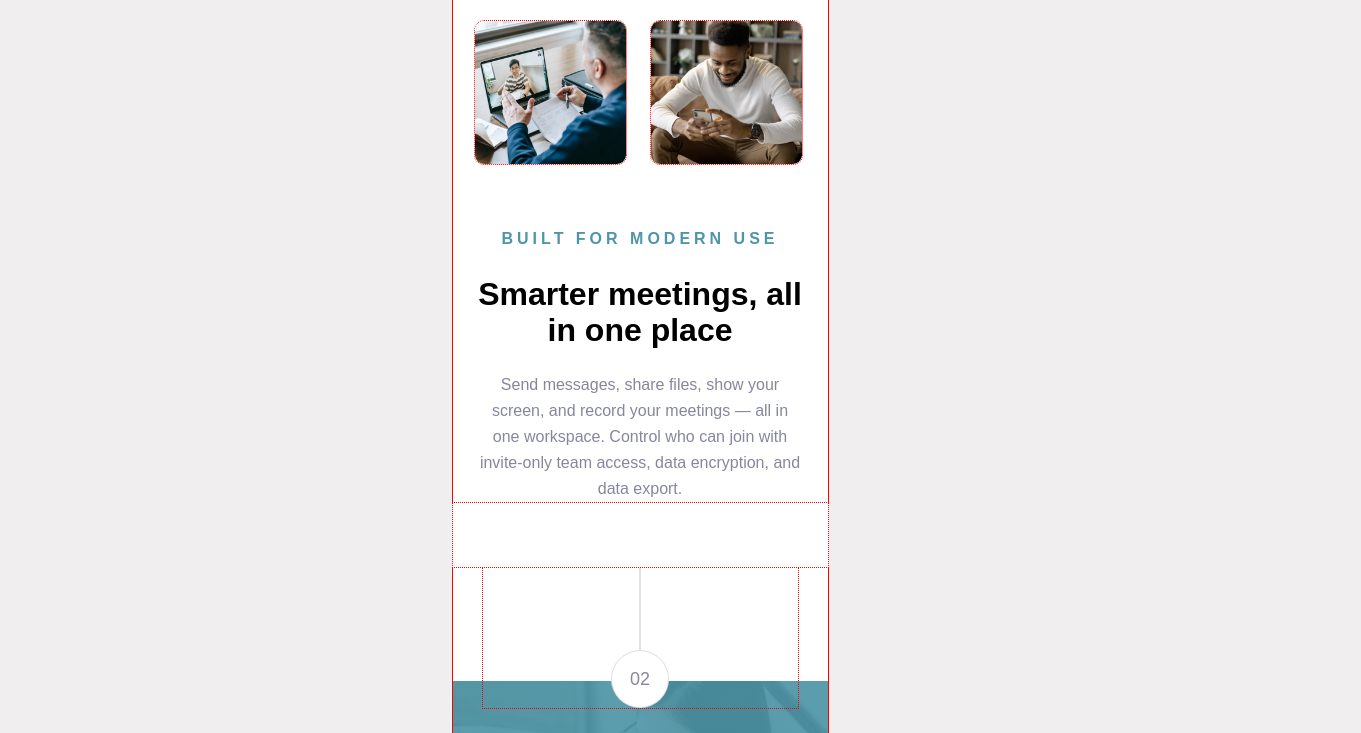
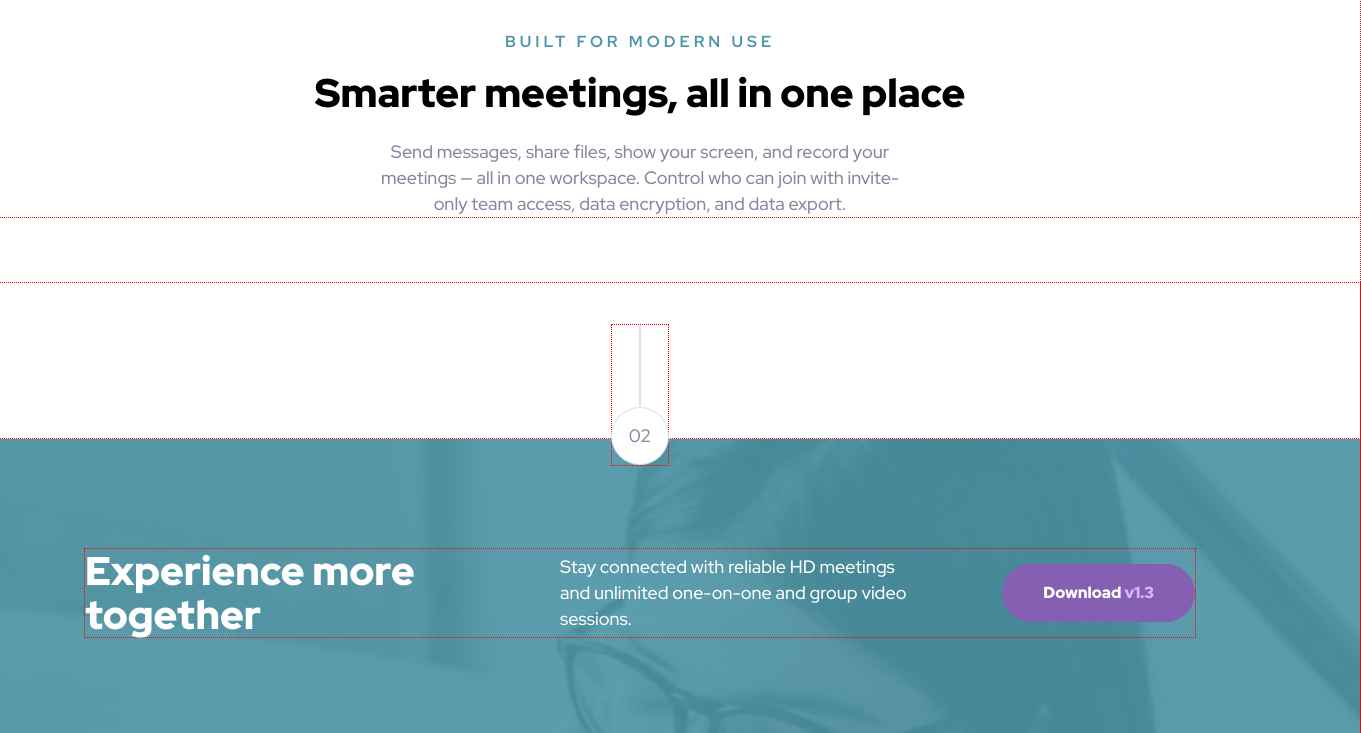
Before and after one commit to andrewjuliodev/FEM-Meet-Landing-Page, a plain HTML site: page code/index.html in a window 1280 px wide. Shown: the part 1107-1840 px from the top of the page, 1361 px wide, since content can reach past the window. Drawn offline with Linux system fonts and the light colour scheme.

Commit message:
Desktop Styling

```diff
--- a/code/css/desktop.css
+++ b/code/css/desktop.css
@@ -1,11 +1,43 @@
 @import url("https://fonts.googleapis.com/css2?family=Red+Hat+Display:wght@400;500;700;900&display=swap");
 
-/*TEXT*/
+@media screen and (min-width: 720px) {
+  /*RESET*/
+  * {
+    margin: 0;
+    padding: 0;
+  }
+
+  a {
+    text-decoration: none;
+  }
+
+  button {
+    border: none;
+  }
+
+  .mobile {
+    display: none;
+  }
+
+  /*WIREFRAMES*/
+  .frame {
+    border: 1px dotted red;
+  }
+
+  html {
+    scroll-behavior: smooth;
+  }
 
   body {
+    display: flex;
+    flex-direction: column;
+    justify-content: center;
+    align-items: center;
+    background-color: rgb(240, 238, 238);
     font-family: "Red Hat Display", sans-serif;
   }
 
+  /*TEXT*/
   h1 {
     font-size: 40px;
     line-height: 44px;
@@ -14,10 +46,10 @@ h1 {
   }
 
   h2 {
-  font-size: 32px;
-  line-height: 36px;
+    font-size: 40px;
+    line-height: 44px;
     font-weight: 900;
-  margin: 24px 24px 0 24px;
+    margin: 16px 24px 0 24px;
   }
 
   .section2 h2 {
@@ -29,17 +61,21 @@ h3 {
     font-size: 16px;
     line-height: 26px;
     letter-spacing: 4px;
-  margin-top: 64px;
+    margin-top: 80px;
     color: #4d96a9;
   }
 
   p {
-  font-size: 16px;
+    font-size: 18px;
     font-weight: 500;
     line-height: 26px;
     margin-top: 24px;
     color: hsla(239, 10%, 57%, 1);
-  margin: 24px 24px 0 24px;
+    margin: 24px 88px 0 88px;
+  }
+
+  .section1 p {
+    margin: 24px 450px 0 450px;
   }
 
   .section2 p {
@@ -62,6 +98,7 @@ button {
     width: 193px;
     background-color: #4d96a9;
     margin-top: 35px;
+    margin-right: 16px;
   }
 
   span {
@@ -72,17 +109,6 @@ span {
     width: 139px;
     background-color: #855fb1;
     margin-top: 15px;
-}
-
-.section2 button {
-  height: 58px;
-  width: 193px;
-  background-color: #855fb1;
-  margin-top: 32px;
-}
-
-.section2 button span {
-  color: hsla(268, 100%, 86%, 1);
   }
 
   /*BODY*/
@@ -108,10 +134,11 @@ span {
   /*LOGO SECTION*/
   .logo {
     width: 1440px;
-  height: 283px;
+    height: 169px;
     display: flex;
     flex-direction: row;
     justify-content: center;
+    align-items: center;
   }
 
   .meetLogo {
@@ -128,13 +155,15 @@ span {
     grid-template-columns: 394px 716px 394px;
     grid-template-rows: 100%;
     grid-template-areas: "left message right";
+    overflow: hidden;
   }
 
-.heroesLeft {
+  .heroesLeft,
+  .heroesRight {
     grid-area: left;
-  width: 207px;
-  height: 153px;
-  margin-left: -26px;
+    width: 394px;
+    height: 303px;
+    margin-bottom: 55px;
   }
 
   .message {
@@ -145,20 +174,17 @@ span {
 
   .heroesRight {
     grid-area: right;
-  width: 207px;
-  height: 153px;
-  margin-left: 8px;
   }
 
   /*SECTION 1 SECTION*/
   .section1,
   .section2 {
-  margin-top: 64px;
+    margin-top: 110px;
   }
 
   .number1,
   .number2 {
-  width: 315px;
+    width: 56px;
     height: 140px;
     display: flex;
     flex-direction: column;
@@ -178,8 +204,12 @@ span {
     color: #87879d;
     border-radius: 50%;
     border: 1px solid rgba(135, 135, 157, 0.25);
+    margin: 0 692px;
+    line-height: 56px;
+  }
+
+  .number p {
     margin-top: 0;
-  line-height: 56px;
   }
 
   .pictures {
@@ -217,17 +247,20 @@ span {
   /*SECTION 2 SECTION*/
   .section2 {
     height: 540px;
+    margin-top: 64px;
   }
 
   .section2 .number2 {
-  height: 112px;
+    height: 140px;
     position: relative;
     top: 28px;
+    margin-top: -28px;
   }
 
   .section2 .number {
     background-color: white;
     color: #87879d;
+    margin-top: 0;
   }
 
   .footer {
@@ -240,4 +273,43 @@ span {
       url(/code/assets/mobile/image-footer.jpg);
     background-repeat: no-repeat;
     background-size: cover;
+    display: flex;
+    flex-direction: row;
+    justify-content: space-evenly;
+    align-items: center;
   }
+
+  .experience {
+    height: 88px;
+    width: 1110px;
+    display: flex;
+    flex-direction: row;
+    text-align: left;
+    align-items: center;
+  }
+
+  .experience h2 {
+    color: white;
+    width: 350px;
+    height: 88px;
+    margin: 0 125px 0 0;
+  }
+
+  .experience p {
+    width: 350px;
+    height: 78px;
+    margin: 0 92px 0 0;
+  }
+
+  .section2 button {
+    height: 58px;
+    margin: 0;
+    width: 193px;
+    background-color: #855fb1;
+    margin: 0;
+  }
+
+  .section2 button span {
+    color: hsla(268, 100%, 86%, 1);
+  }
+}
--- a/code/css/mobile.css
+++ b/code/css/mobile.css
@@ -1,3 +1,4 @@
+@media screen and (max-width: 720px) {
   /*RESET*/
   * {
     margin: 0;
@@ -10,6 +11,10 @@ a {
 
   button {
     border: none;
+  }
+
+  .desktop {
+    display: none;
   }
 
   /*WIREFRAMES*/
@@ -235,7 +240,6 @@ span {
   }
 
   .section2 h2 {
-  /* margin: 120px 24px 0 24px; */
     color: white;
     margin-top: 92px;
   }
@@ -267,3 +271,4 @@ span {
     background-repeat: no-repeat;
     background-size: cover;
   }
+}
--- a/code/css/style.css
+++ b/code/css/style.css
@@ -1,6 +1,10 @@
 @import url("https://fonts.googleapis.com/css2?family=Red+Hat+Display:wght@400;500;700;900&display=swap");
 
+/*For Mobile Phones less than 720px max-width*/
 @import "mobile.css";
 
-/* @import "tablet.css";
-@import "desktop.css"; */
+/*For Tabelts Phones less than 720px max-width*/
+@import "tablet.css";
+
+/*For Desktops more than 720px max-width*/
+@import "desktop.css";
--- a/code/index.html
+++ b/code/index.html
@@ -10,7 +10,7 @@
       sizes="32x32"
       href="./assets/favicon-32x32.png"
     />
-    <link rel="stylesheet" href="css/mobile.css" />
+    <link rel="stylesheet" href="css/style.css" />
     <title>Frontend Mentor | Meet landing page</title>
   </head>
   <body>
@@ -19,19 +19,24 @@
       <!--LOGO-->
       <div class="logo frame">
         <img
-          class="heroesLeft frame"
+          class="heroesLeft mobile frame"
           src="assets/desktop/image-hero-left.png"
           alt="hero"
         />
         <img class="meetLogo frame" src="assets/logo.svg" alt="meet logo" />
         <img
-          class="heroesRight frame"
+          class="heroesRight mobile frame"
           src="assets/desktop/image-hero-right.png"
           alt="hero"
         />
       </div>
       <!--INTRO-->
       <div class="intro section frame">
+        <img
+          class="heroesLeft desktop frame"
+          src="assets/desktop/image-hero-left.png"
+          alt="hero"
+        />
         <div class="message frame">
           <h1>Group Chat for Everyone</h1>
           <p>
@@ -41,6 +46,11 @@
           <button class="download">Download<span> v1.3</span></button>
           <button class="what">What is it?</button>
         </div>
+        <img
+          class="heroesRight desktop frame"
+          src="assets/desktop/image-hero-right.png"
+          alt="hero"
+        />
       </div>
       <!--SECTION 1-->
       <div class="section1 section frame">
@@ -81,7 +91,8 @@
           <div class="line frame"></div>
           <p class="number frame">02</p>
         </div>
-        <div class="footer">
+        <div class="footer frame">
+          <div class="experience frame">
             <h2>Experience more together</h2>
             <p>
               Stay connected with reliable HD meetings and unlimited one-on-one
@@ -91,5 +102,6 @@
           </div>
         </div>
       </div>
+    </div>
   </body>
 </html>
```
Lines whose indentation alone changed are shown as unchanged.
